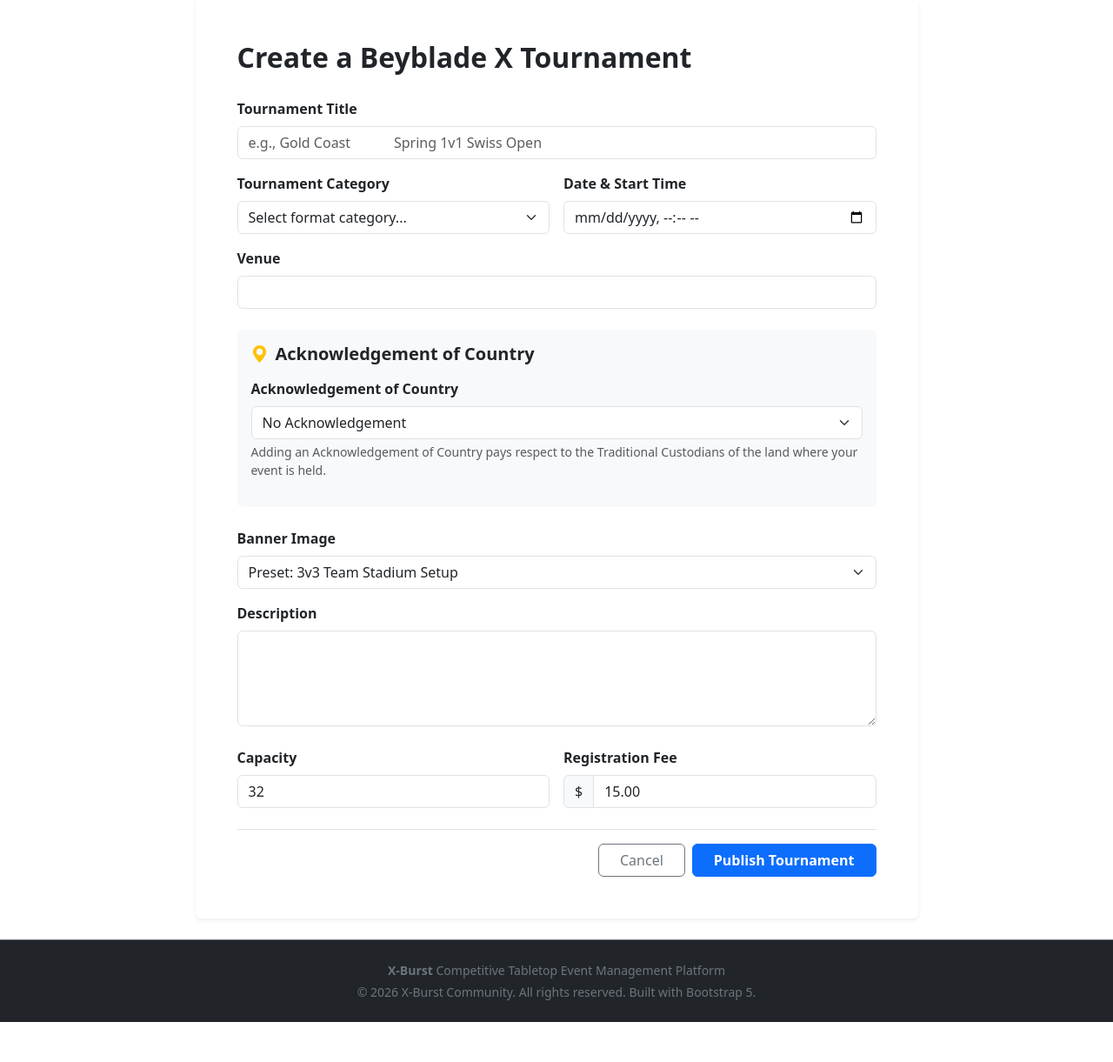
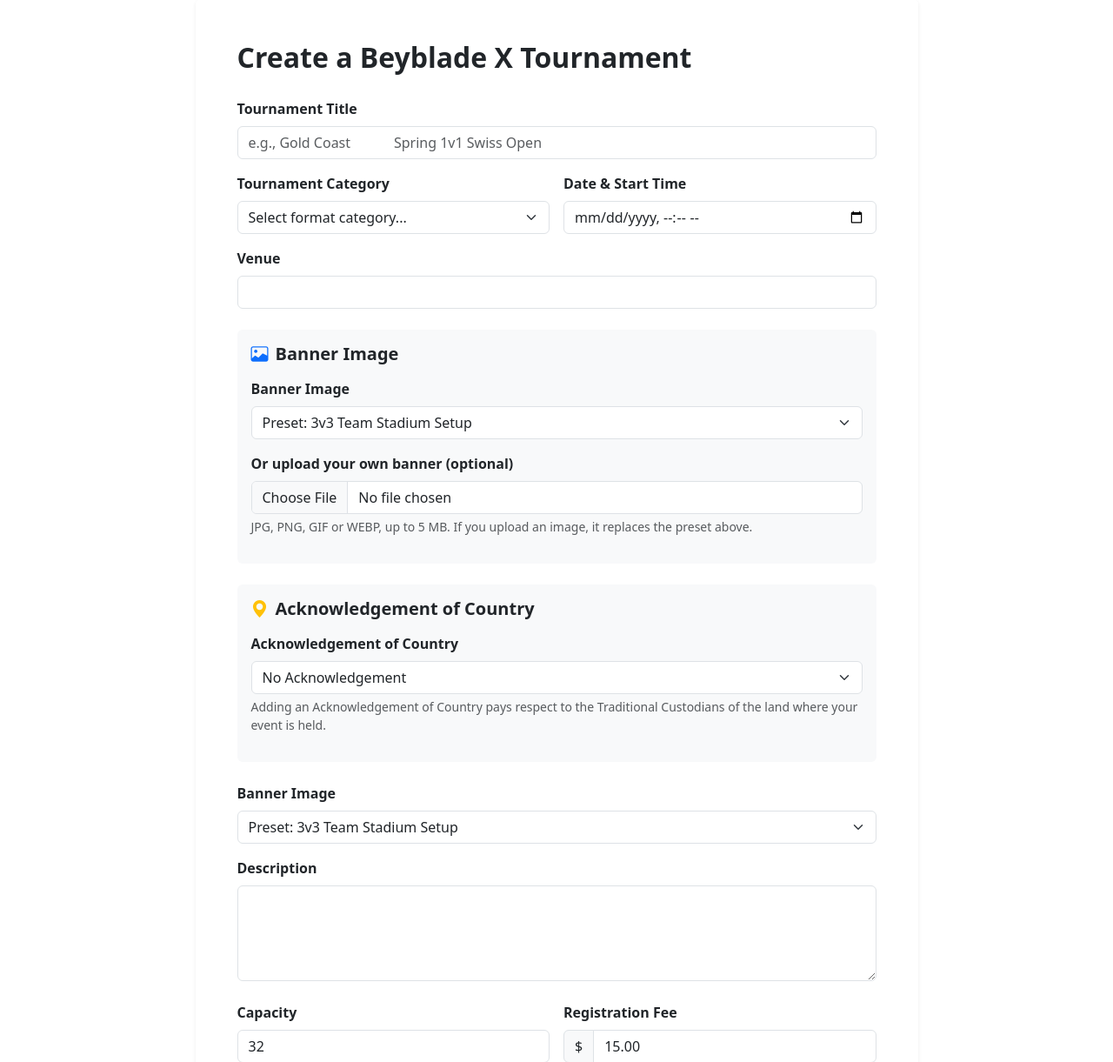
Before and after one commit to BenMuir/a2_in4_Tu_11_S517_Anshul_17, a Flask app: page /create-event in a window 1280 px wide. Shown: the part 81-1302 px from the top of the page at 87% size. Before the commit the page ends 1256 px from the top, so only its background shows below. Run offline with Flask 3, Linux system fonts and the light colour scheme; the visitor is signed in with stand-in values (Sample User, id 1); parts of the project's set-up code (start-up, migrations or seed data) failed here and were passed over; some libraries are stand-ins or nearby versions.

Commit message:
Banner Image Upload and Functionality added. Nothing tested yet

```diff
--- a/beyblade/auth.py
+++ b/beyblade/auth.py
@@ -14,11 +14,7 @@ def register():
     if current_user.is_authenticated:
         return redirect(url_for('main.index'))
 
-<<<<<<< HEAD
-    form = RegisterForm()
-=======
     form = RegistrationForm()
->>>>>>> 7b996e1cb28df262014de3cb401ef0c0984b70ff
     if form.validate_on_submit():
         email = form.email.data.strip().lower()
 
--- a/beyblade/templates/create-event.html
+++ b/beyblade/templates/create-event.html
@@ -9,7 +9,7 @@ endblock %} {% block content %}
         </div>
 
         <!-- The actual WTForm connected to Flask backend -->
-        <form method="POST" action="">
+        <form method="POST" action="" enctype="multipart/form-data">
           {{ form.hidden_tag() }}
 
           <div class="mb-3">
@@ -35,6 +35,33 @@ endblock %} {% block content %}
           <div class="mb-4">
             {{ form.venue.label(class="form-label fw-semibold") }} {{
             form.venue(class="form-control") }}
+          </div>
+
+
+          <!-- Banner Image: preset or upload -->
+          <div class="card bg-light border-0 mb-4 p-3">
+            <h5 class="fw-bold mb-3">
+              <i class="bi bi-image text-primary me-2"></i>Banner Image
+            </h5>
+
+            <div class="mb-3">
+              {{ form.image.label(class="form-label fw-semibold") }}
+              {{ form.image(class="form-select") }}
+            </div>
+
+            <div class="mb-3">
+              {{ form.banner_upload.label(class="form-label fw-semibold") }}
+              {{ form.banner_upload(class="form-control", accept="image/*", id="bannerUpload") }}
+              <div class="form-text">
+                JPG, PNG, GIF or WEBP, up to 5 MB. If you upload an image, it replaces the preset above.
+              </div>
+              {% for error in form.banner_upload.errors %}
+              <span class="text-danger small d-block">{{ error }}</span>
+              {% endfor %}
+            </div>
+
+            <!-- Preview of the chosen upload -->
+            <img id="bannerPreview" class="img-fluid rounded d-none" alt="Banner preview">
           </div>
 
           <!-- Acknowledgement of Country Section (MOVED INSIDE THE FORM) -->
@@ -114,6 +141,22 @@ endblock %} {% block content %}
     ackSelect.addEventListener("change", toggleCustomAck);
     toggleCustomAck();
   });
+
+
+
+  // Show a preview of image banner before submitting
+    const bannerUpload = document.getElementById("bannerUpload");
+    const bannerPreview = document.getElementById("bannerPreview");
+
+    bannerUpload.addEventListener("change", function () {
+      const file = this.files[0];
+      if (file) {
+        bannerPreview.src = URL.createObjectURL(file);
+        bannerPreview.classList.remove("d-none");
+      } else {
+        bannerPreview.classList.add("d-none");
+      }
+    });
 </script>
 
 {% endblock %}
```
Also changed, not shown: beyblade/templates/event-details.html (+0 -12 lines).
